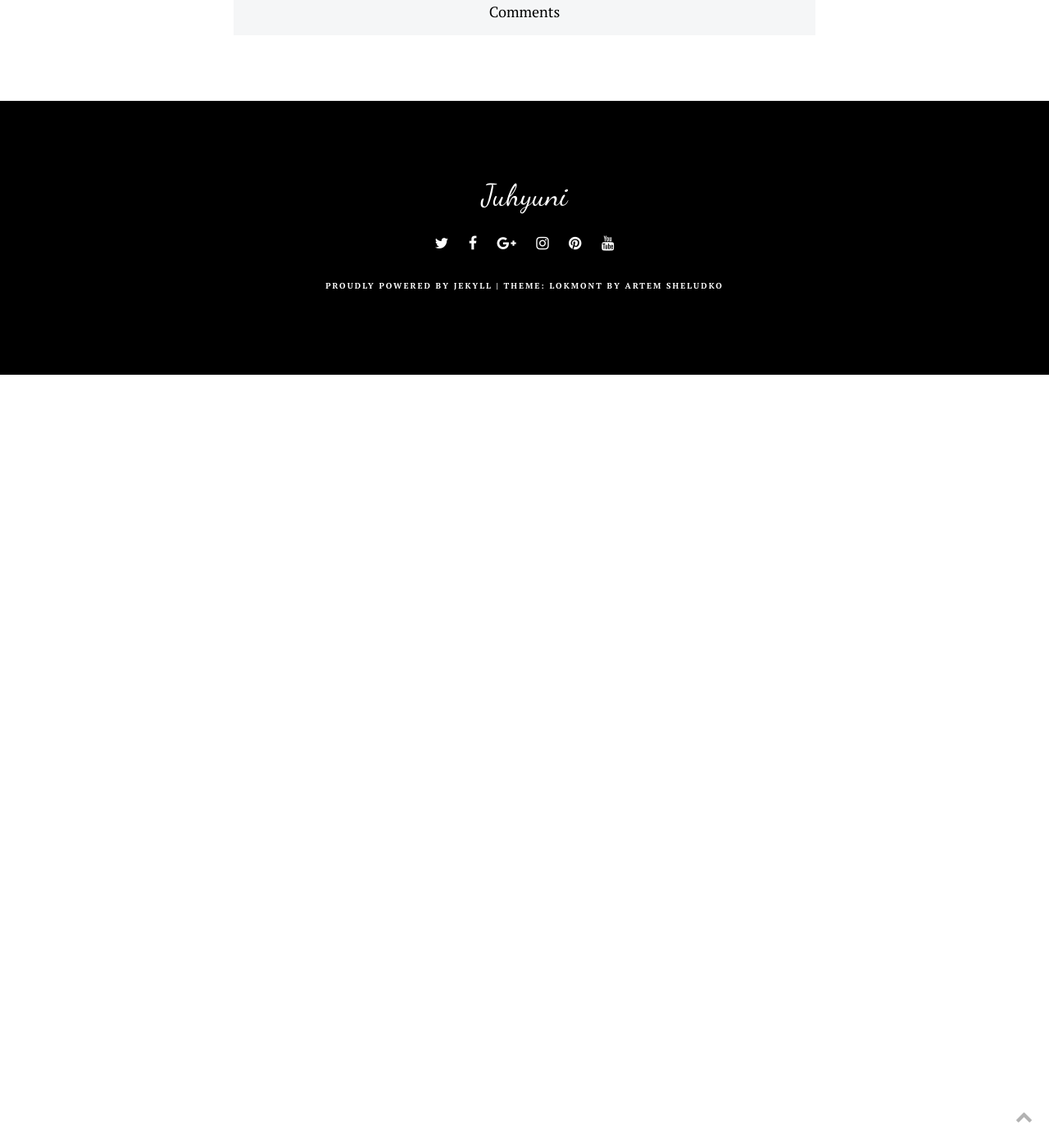
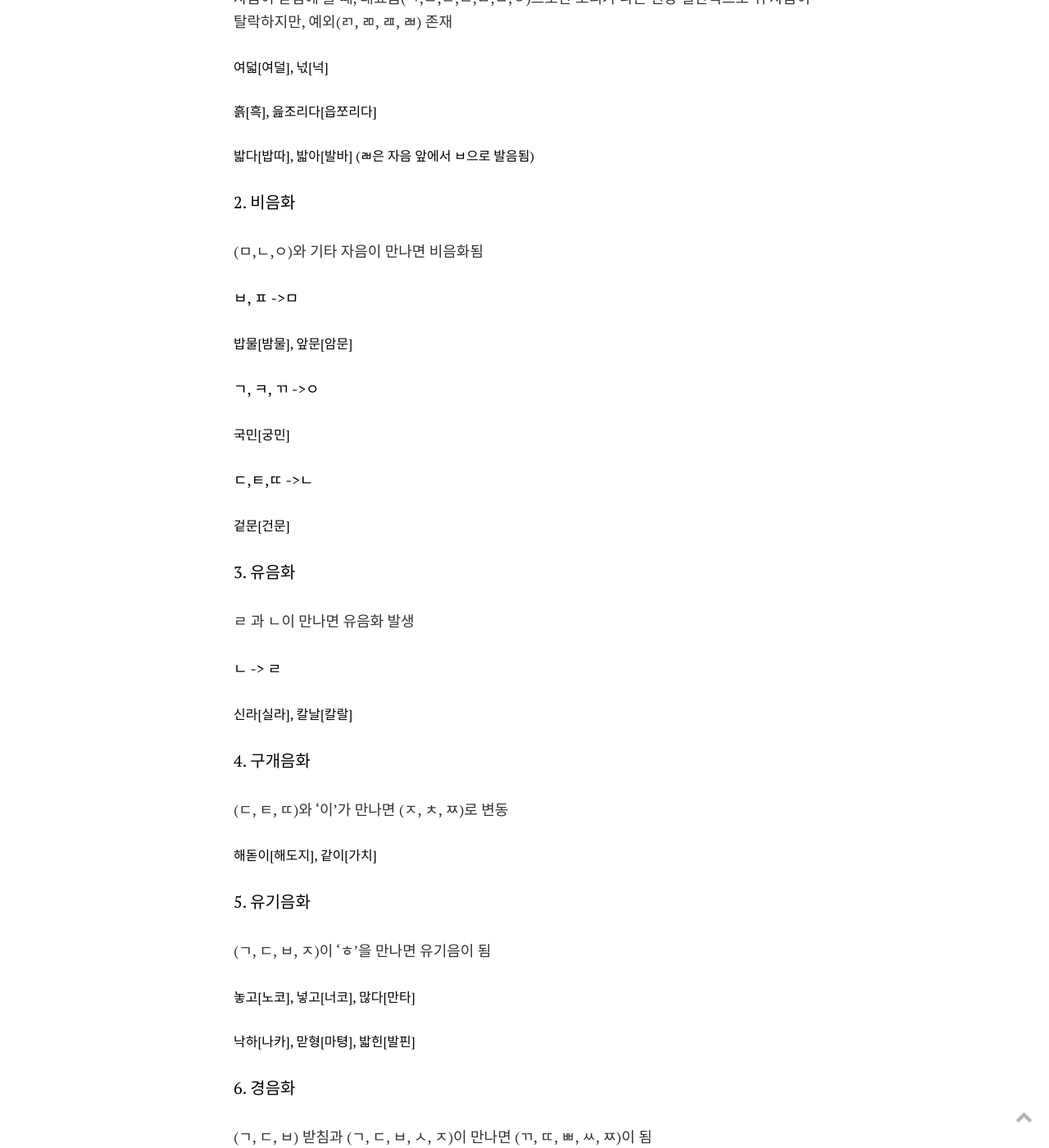
Before and after one commit to juhy0987/juhy0987.github.io, a Jekyll site: the page built from _posts/2020-12-01-project.md, in a window 1280 px wide and 1400 px high, scrolled down 1494 px. Shown: the whole window at 82% size. Built offline with Jekyll 4.4.1, drawn with Linux system fonts in a browser that asks for light colours; comment, search, counter and statistics services are not loaded; before the commit the page ends 1951 px from its top, so only the background shows below that; some of the changed text lies outside the part shown.

Commit message:
Update 2020-12-01-project.md
2번째 프로젝트 시작 및 경음화 현상 소스 추가

```diff
--- a/_posts/2020-12-01-project.md
+++ b/_posts/2020-12-01-project.md
@@ -9,3 +9,66 @@ tags: 오픈소스팀플
 #### 진행사항
 
 조사한 프로젝트 중 다수결에 의해 kroman 로마자 표기법 변환기에 대한 기여를 추가적으로 진행하기로 하였고, 여기에 타 프로젝트 조사 쪽 인원들이 참여하게 되었다.
+
+일단 우리가 추가하고자 하는 연음법칙에 대해 나누면 1가지 기본 원칙과 6가지 변환 원칙을 가진다.
+
+#### 0. 연음 현상
+
+홑받침과 쌍받침이 형식 형태소 앞에 올 때
+###### 옷이[오시], 꽃이[꼬치]
+
+겹받침이 형식 형태소 앞에 올 때
+###### 없어서[업서서], 앉은뱅이[안즌뱅이]
+
+나머지는 음절의 끝소리 현상을 따른다.
+
+#### 1. 음절의 끝소리 현상
+
+자음이 받침에 올 때, 대표음(ㄱ,ㄴ,ㄷ,ㄹ,ㅁ,ㅂ,ㅇ)으로만 소리가 나는 현상
+일반적으로 뒤 자음이 탈락하지만, 예외(ㄺ, ㄻ, ㄿ, ㄼ) 존재
+###### 여덟[여덜], 넋[넉]
+###### 흙[흑], 읊조리다[읍쪼리다]
+###### 밟다[밥따], 밟아[발바] (ㄼ은 자음 앞에서 ㅂ으로 발음됨)
+
+#### 2. 비음화
+(ㅁ,ㄴ,ㅇ)와 기타 자음이 만나면 비음화됨
+
+##### ㅂ, ㅍ ->ㅁ
+###### 밥물[밤물], 앞문[암문]
+
+##### ㄱ, ㅋ, ㄲ ->ㅇ
+###### 국민[궁민]
+
+##### ㄷ,ㅌ,ㄸ ->ㄴ
+###### 겉문[건문]
+
+#### 3. 유음화
+
+ㄹ 과 ㄴ이 만나면 유음화 발생
+
+##### ㄴ -> ㄹ
+###### 신라[실라], 칼날[칼랄]
+
+#### 4. 구개음화
+
+(ㄷ, ㅌ, ㄸ)와 '이'가 만나면 (ㅈ, ㅊ, ㅉ)로 변동
+
+###### 해돋이[해도지], 같이[가치]
+
+
+#### 5. 유기음화
+
+(ㄱ, ㄷ, ㅂ, ㅈ)이 'ㅎ'을 만나면 유기음이 됨
+
+###### 놓고[노코], 넣고[너코], 많다[만타]
+###### 낙하[나카], 맏형[마텽], 밟힌[발핀]
+
+#### 6. 경음화
+
+(ㄱ, ㄷ, ㅂ) 받침과 (ㄱ, ㄷ, ㅂ, ㅅ, ㅈ)이 만나면 (ㄲ, ㄸ, ㅃ, ㅆ, ㅉ)이 됨
+
+###### 밟다[밥따], 국밥[국빱]
+
+위의 원칙 중 5 와 6을 제외한 나머지 규칙은 실질 형태소를 기준으로 적용한다. 때문에 형식형태소(조사, 접사, 어미) 를 구분할 필요가 있고, 이를 위해 형식형태소를 데이터화할 역할이 필요해졌다.
+
+팀장의 지휘에 따라 현 팀장을 포함 3명의 인원의 역할을 나눠 1명은 형식형태소를 데이터화하여 정리하고, 남은 2명은 추가하려는 코드를 작성하고 수정하는 역할을 맡았다. 나는 여기서 코드의 추가. 수정의 역할을 맡았다. 수정 중 kroman_convert 부분에서 헤더파일에 stdio.h 가 포함되어 있지 않는 오류가 있어 이 부분은 따로 수정했다. 위의 이미지는 연음 현상을 다룰 소스파일을 kroman_adjust.c 로 제작하여 연음현상 중 경음화 현상을 구현한 이미지이다.
```
